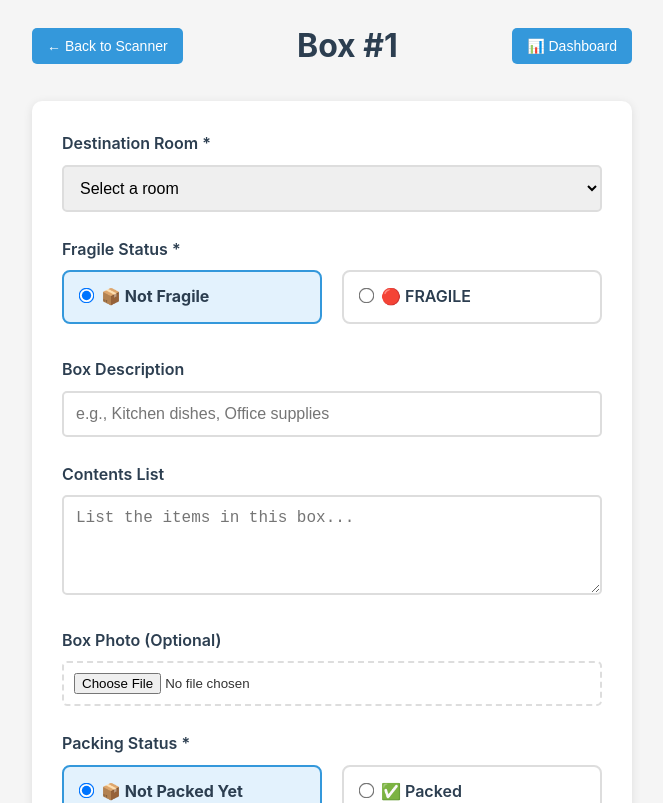
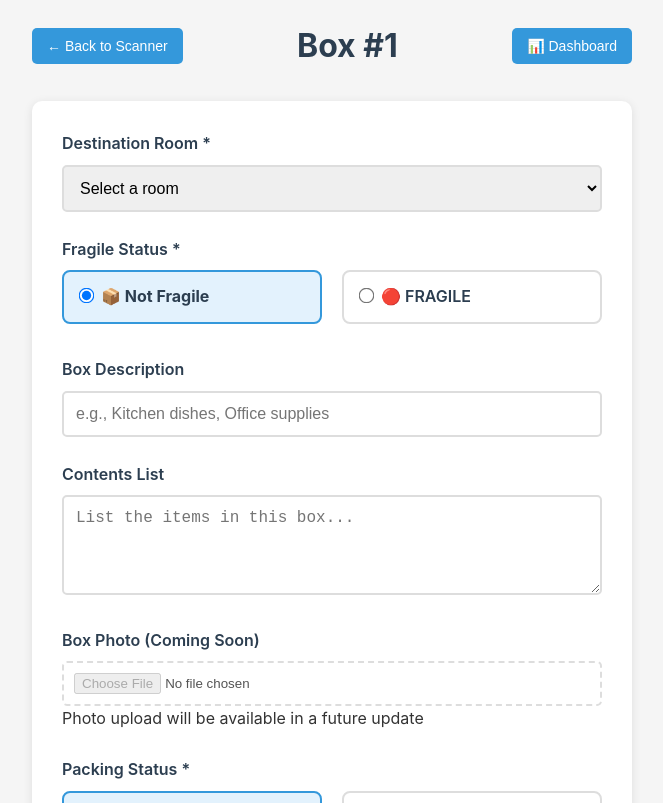
Before and after one commit to ulettjd/qr-box-tracker, a React (Create React App) app: page /1/1/1 in a window 1280 px wide. Shown: the top 803 px of the page, without its empty margins (308-971 px from the left). Built offline with nearby package versions, Linux system fonts and the light colour scheme.

Commit message:
Update BoxForm.js

```diff
--- a/src/components/BoxForm.js
+++ b/src/components/BoxForm.js
@@ -219,14 +219,17 @@ const BoxForm = ({ boxes, updateBox }) => {
         </div>
 
           <div className="form-group">
-          <label htmlFor="image">Box Photo (Optional)</label>
+            <label htmlFor="image">Box Photo (Coming Soon)</label>
               <input
               type="file"
                id="image"
               accept="image/*"
               onChange={handleImageChange}
-            className="file-input"
+              className="file-input disabled"
+              disabled
           />
+          <p className="coming-soon-text">Photo upload will be available in a future update</p>
+
           {imagePreview && (
             <div className="image-preview">
               <img src={imagePreview} alt="Box preview" />
```
Lines whose indentation alone changed are shown as unchanged.
